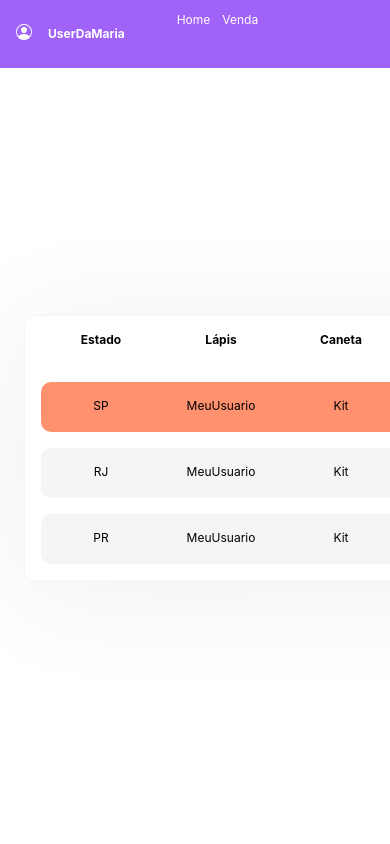
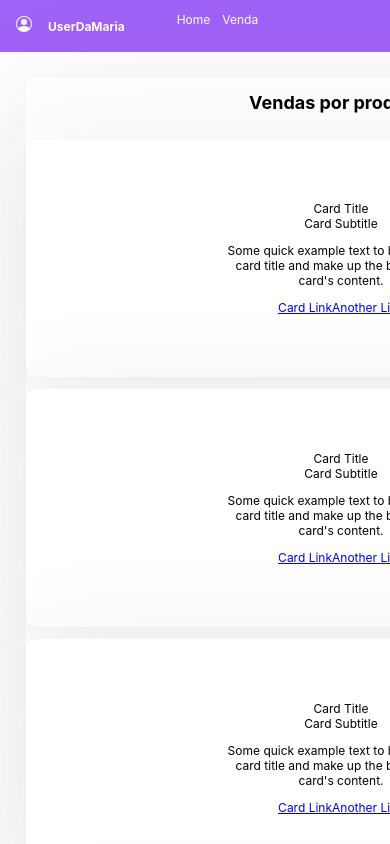
Before and after one commit to biondij/teste-contratacao-frontend, a React (Create React App) app: page /admin/sales in a window 390 px wide. Shown: the top 844 px of the page. Built offline with nearby package versions, Linux system fonts and the light colour scheme.

Commit message:
responsive products card for sellers page

```diff
--- a/src/Components/Card/Card.jsx
+++ b/src/Components/Card/Card.jsx
@@ -1,7 +1,7 @@
 import styled from "styled-components";
 
-export const Card = styled.section`
-  background-color: rgba(255, 255, 255, 1);
+export const MyCard = styled.section`
+  background-color: white;
   border-radius: 0.625rem;
   border: 0.0625rem solid rgba(244, 245, 246, 1);
   box-shadow: 0px 10px 110px 1px #3a3a3a14;
--- a/src/Components/Form/Form.jsx
+++ b/src/Components/Form/Form.jsx
@@ -1,8 +1,8 @@
 import styled from "styled-components";
 import Button from "../Button/Button";
-import { Card } from "../Card/Card";
+import { MyCard } from "../Card/Card";
 
-export const FormSectionCard = styled(Card)`
+export const FormSectionCard = styled(MyCard)`
   display: flex;
   flex-direction: column;
   justify-content: center;
--- /dev/null
+++ b/src/Components/ProductsCard/ProductsCard.jsx
@@ -0,0 +1,79 @@
+import { Card, CardGroup } from "react-bootstrap";
+import styled from "styled-components";
+import { MyCard } from "../../Components/Card/Card";
+
+export default function ProductsCard() {
+  return (
+    <CardContainer>
+      <h1>
+        Vendas por <span>produtos</span>
+      </h1>
+      <EachProductCard>
+        <BootstrapCard />
+      </EachProductCard>
+      <EachProductCard>
+        <BootstrapCard />
+      </EachProductCard>
+      <EachProductCard>
+        <BootstrapCard />
+      </EachProductCard>
+    </CardContainer>
+  );
+}
+
+const CardContainer = styled(MyCard)`
+  display: flex;
+  flex-direction: column;
+  flex-wrap: wrap;
+  align-items: center;
+  gap: 0.625rem;
+  text-align: center;
+  margin: 0 0 2.5rem;
+
+  @media (min-width: 45.5em) {
+    flex-direction: row;
+    min-height: 25rem;
+    font-size: 0.75rem;
+    justify-content: space-around;
+
+    h1 {
+      border-bottom: 1px solid #f4f5f6;
+      flex-basis: 100%;
+      height: 3rem;
+    }
+
+    span {
+      color: var(--color-primary);
+    }
+  }
+`;
+
+const EachProductCard = styled(MyCard)`
+  height: 15rem;
+  width: 100%;
+  padding: 1rem;
+  display: flex;
+  justify-content: center;
+  align-items: center;
+
+  @media (min-width: 45.5em) {
+    width: 12.5rem;
+  }
+`;
+
+function BootstrapCard() {
+  return (
+    <Card style={{ width: "15rem", backgroundColor: "white" }}>
+      <Card.Body>
+        <Card.Title>Card Title</Card.Title>
+        <Card.Subtitle className="mb-2 text-muted">Card Subtitle</Card.Subtitle>
+        <Card.Text>
+          Some quick example text to build on the card title and make up the
+          bulk of the card's content.
+        </Card.Text>
+        <Card.Link href="#">Card Link</Card.Link>
+        <Card.Link href="#">Another Link</Card.Link>
+      </Card.Body>
+    </Card>
+  );
+}
--- a/src/Components/Table/Table.jsx
+++ b/src/Components/Table/Table.jsx
@@ -1,8 +1,8 @@
 import RcTable from "rc-table";
 import styled from "styled-components";
-import { Card } from "../Card/Card";
+import { MyCard } from "../Card/Card";
 
-export const TableCard = styled(Card)`
+export const TableCard = styled(MyCard)`
   align-items: center;
 `;
 
--- a/src/Pages/AdminPage/AdminPageIndex.jsx
+++ b/src/Pages/AdminPage/AdminPageIndex.jsx
@@ -1,5 +1,5 @@
 import styled from "styled-components";
-import { Card } from "../../Components/Card/Card";
+import { MyCard } from "../../Components/Card/Card";
 import ProgressCellContent from "../../Components/ProgressCellContent/ProgressCellContent";
 import Table, { TableCard } from "../../Components/Table/Table";
 import AdminPageLayout from "./AdminPageLayout";
@@ -102,7 +102,7 @@ export default function AdminPageIndex() {
   );
 }
 
-const BannerCard = styled(Card)`
+const BannerCard = styled(MyCard)`
   display: flex;
   gap: 1rem;
   padding: 2rem;
--- a/src/Pages/AdminPage/AdminPageLayout.jsx
+++ b/src/Pages/AdminPage/AdminPageLayout.jsx
@@ -5,7 +5,6 @@ export default function AdminPageLayout(props) {
   return (
     <LayoutAdminPage>
       <Navbar />
-
       <Main>{props.children}</Main>
     </LayoutAdminPage>
   );
@@ -26,4 +25,5 @@ const Main = styled.main`
   padding: 1.5rem;
   display: flex;
   flex-direction: column;
+  justify-content: space-around;
 `;
--- a/src/Pages/AdminPage/AdminPageSales.jsx
+++ b/src/Pages/AdminPage/AdminPageSales.jsx
@@ -1,4 +1,4 @@
-import { Card } from "../../Components/Card/Card";
+import ProductsCard from "../../Components/ProductsCard/ProductsCard";
 import ProgressCellContent from "../../Components/ProgressCellContent/ProgressCellContent";
 import Table, { TableCard } from "../../Components/Table/Table";
 import AdminPageLayout from "./AdminPageLayout";
@@ -6,6 +6,7 @@ import AdminPageLayout from "./AdminPageLayout";
 export default function AdminPageSales() {
   return (
     <AdminPageLayout>
+      <ProductsCard />
       <TableCard>
         <Table
           columns={[
```
